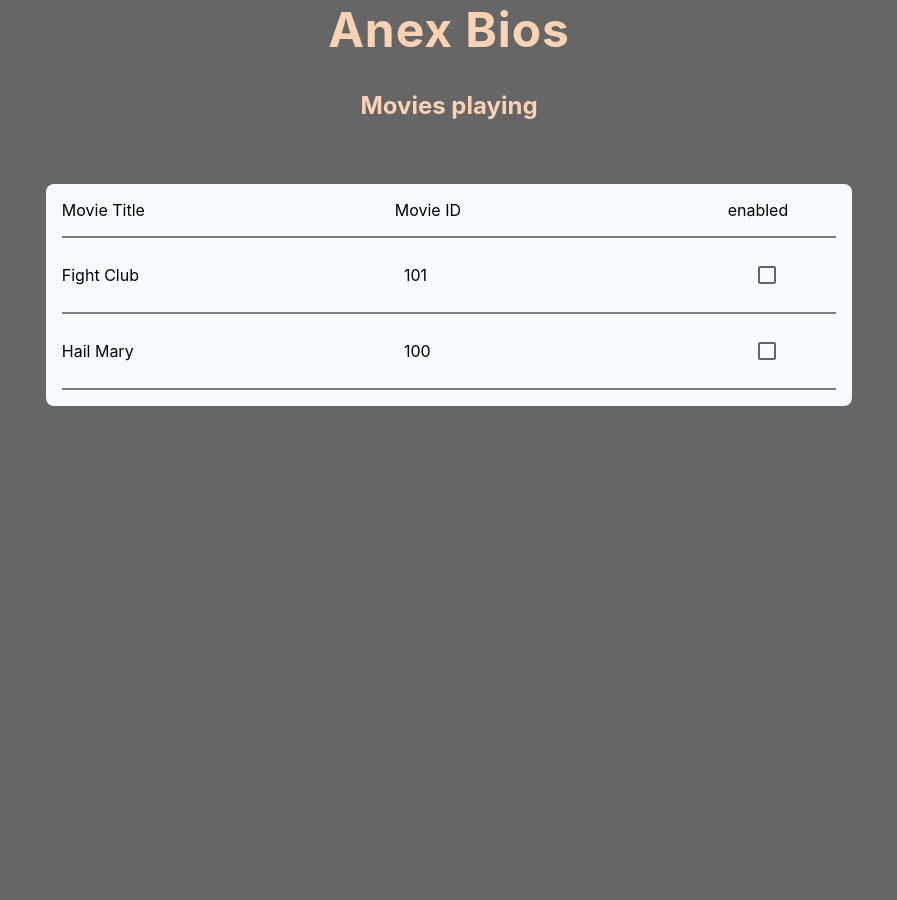
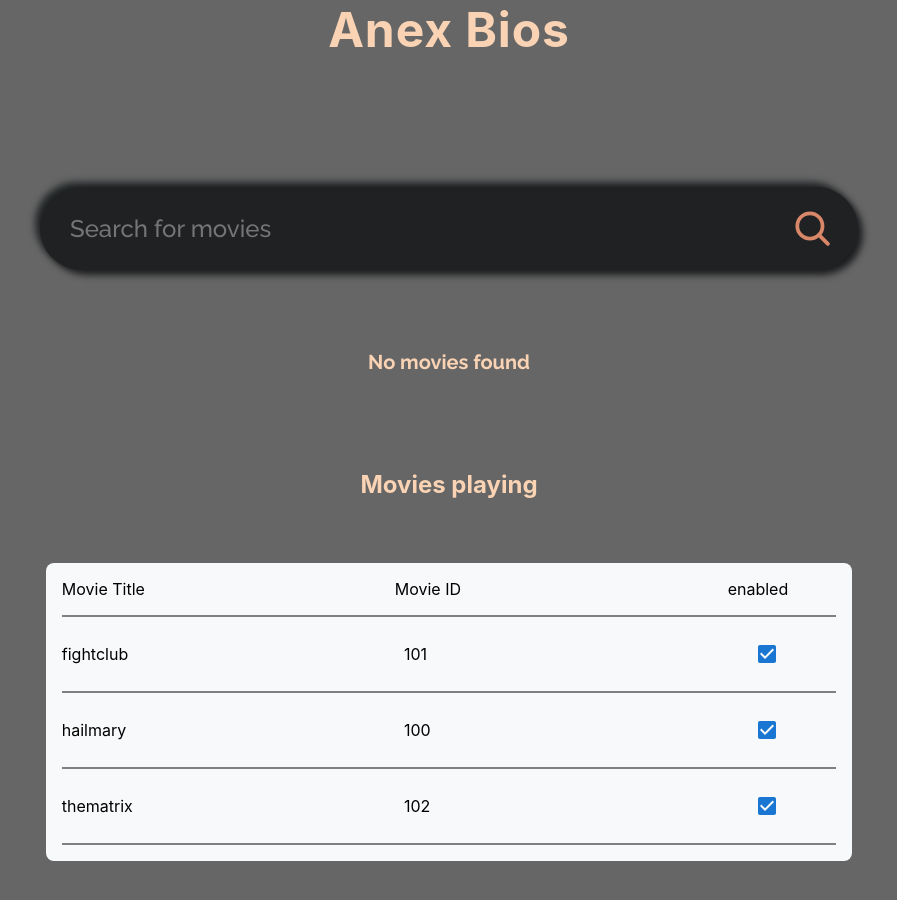
Before and after one commit to PepijnTEW/annexbios, a React (Create React App) app in the folder reactMoviePage/: page / in a window 1280 px wide. Shown: the top 900 px of the page, without its empty margins (191-1088 px from the left). Before the commit the page ends 800 px from the top, so only its background shows below. Built offline with nearby package versions, Linux system fonts and the light colour scheme.

Commit message:
pagina is klaar om data op te sturen en te ontvangen

```diff
--- a/reactMoviePage/src/App.jsx
+++ b/reactMoviePage/src/App.jsx
@@ -9,7 +9,7 @@
 const App = () => {
   const [isLoggedIn, setIsLoggedIn] = useState(false);
   const [showLoginPage, setShowLoginPage] = useState(false);
-  const [showMoviePage, setShowMoviePage] = useState(false);
+  const [showMoviePage, setShowMoviePage] = useState(true);
   const [moviesPlayingPage, setMoviesPlayingPage] = useState(true);
 
   useEffect(() => {
--- a/reactMoviePage/src/components/css/Movie.css
+++ b/reactMoviePage/src/components/css/Movie.css
@@ -25,6 +25,7 @@
   padding: 2rem;
   background-color: #1f2123;
   color: #f9d3b4;
+  box-shadow: 10px 10px black;
 }
 
 .app {
--- a/reactMoviePage/src/components/css/moviesplaying.css
+++ b/reactMoviePage/src/components/css/moviesplaying.css
@@ -27,3 +27,31 @@
   margin-top: 2rem;
   color: #f9d3b4;
 }
+.PMmodal {
+  display: flex;
+  align-items: center;
+  justify-content: center;
+}
+.PMmodal-content {
+  padding: 2rem;
+  background-color: #1f2123;
+  box-shadow: 10px 10px;
+}
+.PMmodal-button {
+  padding: 10px 20px;
+  border-radius: 5px;
+  background-color: #000000;
+  color: #1f2123;
+  font-weight: bold;
+  cursor: pointer;
+  color: #f9d3b4;
+}
+.PMsaveButton {
+  padding: 10px 20px;
+  border-radius: 5px;
+  background-color: #086dba;
+  color: #f9d3b4;
+  font-weight: bold;
+  cursor: pointer;
+  margin-top: 1rem;
+}
--- a/reactMoviePage/src/components/jsx/moviesPlaying.jsx
+++ b/reactMoviePage/src/components/jsx/moviesPlaying.jsx
@@ -1,7 +1,37 @@
-import { useState } from "react";
+import React, { useState } from "react";
 import "../css/moviesplaying.css";
-import { Checkbox } from "@mui/material";
+import { Checkbox, Modal } from "@mui/material";
+
 const MoviesPlaying = () => {
+  const [conformSaveModal, setConformSaveModal] = useState(false);
+  const [updatedMovies, setUpdatedMovies] = useState([]);
+  const [activeMovies, setActiveMovies] = useState([
+    { title: "fightclub", id: 101, active: true },
+    { title: "hailmary", id: 100, active: true },
+    { title: "thematrix", id: 102, active: true },
+  ]);
+
+  // Bepaalt of het vinkje op het scherm AAN of UIT staat
+  const isMovieChecked = (movie) => {
+    const changedMovie = updatedMovies.find((m) => m.id === movie.id);
+    return changedMovie ? changedMovie.active : movie.active;
+  };
+
+  const handleCheckboxChange = (event, movieTitle, movieId) => {
+    const isChecked = event.target.checked;
+    const movieAction = { title: movieTitle, id: movieId, active: isChecked };
+
+    setUpdatedMovies((prev) => {
+      const exists = prev.some((movie) => movie.id === movieId);
+
+      if (exists) {
+        return prev.filter((movie) => movie.id !== movieId);
+      } else {
+        return [...prev, movieAction];
+      }
+    });
+  };
+
   return (
     <>
       <h2 id="movies-playing">Movies playing</h2>
@@ -13,21 +43,64 @@
             <p>enabled</p>
           </div>
           <div className="PMrowBorder"></div>
-          <div className="PMcard">
-            <div className="PMtitle">Fight Club</div>
-            <div className="PMid">101</div>
-            <Checkbox></Checkbox>
+
+          {/* Map door activeMovies met Fragment om de CSS-grid niet te breken */}
+          {activeMovies.map((movie) => (
+            <React.Fragment key={movie.id}>
+              <div className="PMcard">
+                <div className="PMtitle">{movie.title}</div>
+                <div className="PMid">{movie.id}</div>
+                <Checkbox
+                  checked={isMovieChecked(movie)}
+                  onChange={(e) =>
+                    handleCheckboxChange(e, movie.title, movie.id)
+                  }
+                />
+              </div>
+              <div className="PMrowBorder"></div>
+            </React.Fragment>
+          ))}
+        </div>
+
+        {updatedMovies.length > 0 && (
+          <button
+            className="PMsaveButton"
+            onClick={() => setConformSaveModal(true)}
+          >
+            Save
+          </button>
+        )}
+
+        <Modal
+          className="PMmodal"
+          open={conformSaveModal}
+          onClose={() => setConformSaveModal(false)}
+        >
+          <div className="PMmodal-content">
+            <p>Are you sure you want to save these changes?</p>
+            <button
+              className="PMmodal-button"
+              onClick={() => {
+                setConformSaveModal(false);
+                console.log("Changes saved:", updatedMovies);
+
+                setActiveMovies((prev) =>
+                  prev.map((movie) => {
+                    const update = updatedMovies.find((u) => u.id === movie.id);
+                    return update ? { ...movie, active: update.active } : movie;
+                  }),
+                );
+
+                setUpdatedMovies([]);
+              }}
+            >
+              Confirm
+            </button>
           </div>
-          <div className="PMrowBorder"></div>
-          <div className="PMcard">
-            <div className="PMtitle">Hail Mary</div>
-            <div className="PMid">100</div>
-            <Checkbox></Checkbox>
-          </div>
-          <div className="PMrowBorder"></div>
-        </div>
+        </Modal>
       </div>
     </>
   );
 };
+
 export default MoviesPlaying;
```
